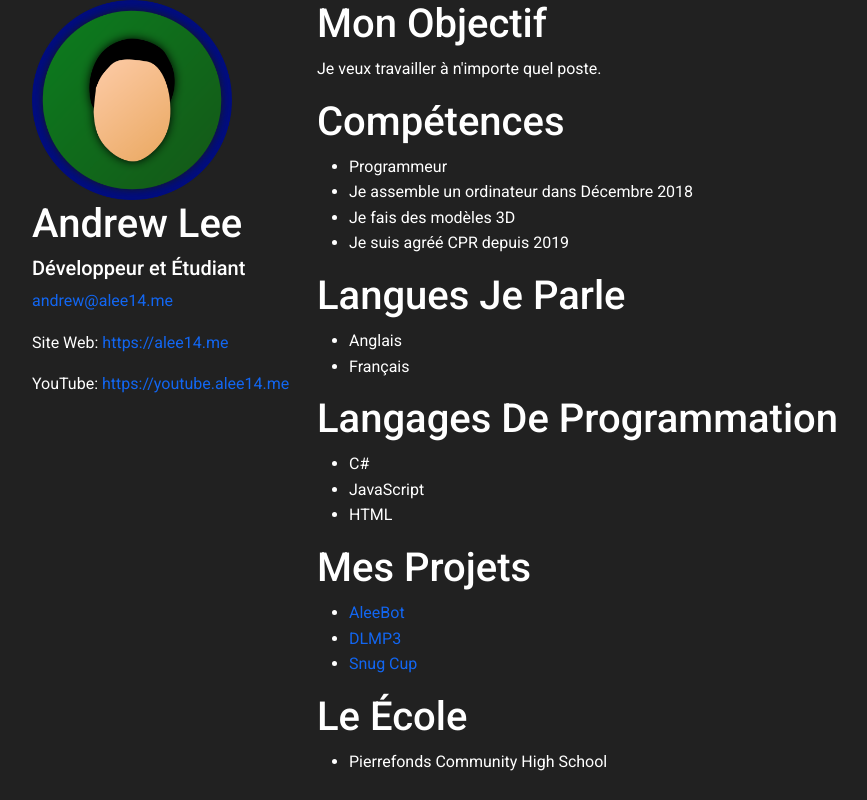
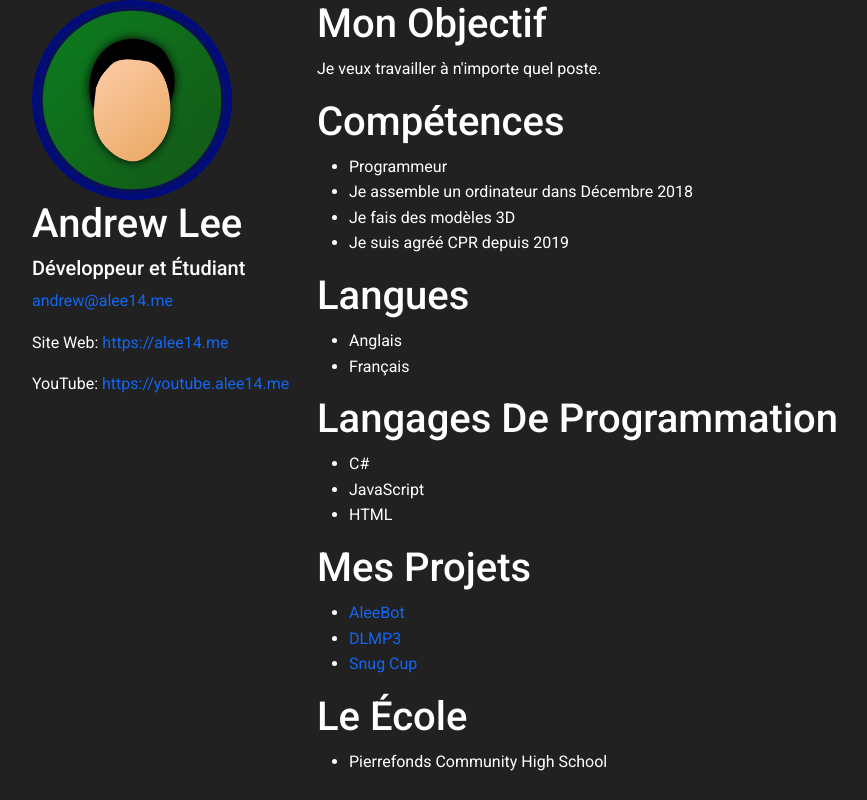
Before and after one commit to Alee14/cv-francais, a website: page index.html in a window 1280 px wide. Shown: the whole page, without its empty margins (50-917 px from the left). Drawn offline with nearby package versions, Linux system fonts and the light colour scheme.

Commit message:
changed things

```diff
--- a/index.html
+++ b/index.html
@@ -41,7 +41,7 @@
               <li>Je fais des modèles 3D</li>
               <li>Je suis agréé CPR depuis 2019</li>
           </ul>
-          <h1>Langues Je Parle</h1>
+          <h1>Langues</h1>
           <ul>
               <li>Anglais</li>
               <li>Français</li>
```
